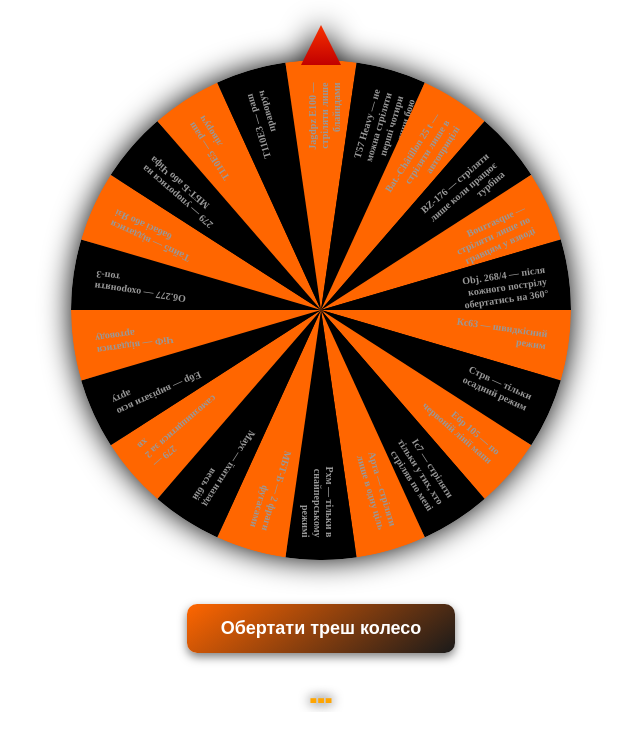
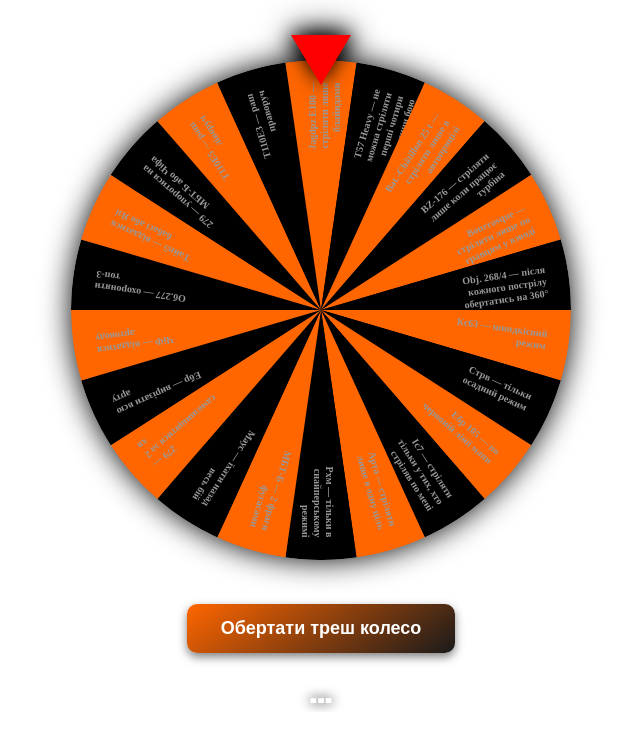
Before and after one commit to SaxonUA/wot, a plain HTML site: page index.html in a window 1280 px wide. Shown: the whole page, without its empty margins (319-959 px from the left). Drawn offline with Linux system fonts and the light colour scheme.

Commit message:
Update index.html

```diff
--- a/index.html
+++ b/index.html
@@ -28,17 +28,18 @@
       border-radius: 50%;
     }
 
-    .arrow-style {
+    .arrow {
       position: absolute;
-      top: -35px;
+      top: -25px;
       left: 50%;
-      transform: translateX(-50%);
-      width: 40px;
-      height: 40px;
-      background: linear-gradient(to bottom, #f83000, #c10000);
-      clip-path: polygon(50% 0%, 0% 100%, 100% 100%);
-      filter: drop-shadow(0 0 8px #330000);
+      transform: translateX(-50%) rotate(180deg);
+      width: 0;
+      height: 0;
+      border-left: 30px solid transparent;
+      border-right: 30px solid transparent;
+      border-bottom: 50px solid red;
       z-index: 100;
+      filter: drop-shadow(0 0 10px #000);
     }
 
     button {
@@ -63,19 +64,19 @@
     .result {
       margin-top: 20px;
       font-size: 32px;
-      color: #ffa500;
+      color: #ffffff;
       text-shadow: 0 0 12px black;
     }
 
     @keyframes shake {
-      0%   { transform: translateX(-50%) rotate(0deg); }
-      25%  { transform: translateX(-50%) rotate(2deg); }
-      50%  { transform: translateX(-50%) rotate(-2deg); }
-      75%  { transform: translateX(-50%) rotate(1deg); }
-      100% { transform: translateX(-50%) rotate(0deg); }
+      0%   { transform: translateX(-50%) rotate(180deg); }
+      25%  { transform: translateX(-50%) rotate(182deg); }
+      50%  { transform: translateX(-50%) rotate(178deg); }
+      75%  { transform: translateX(-50%) rotate(181deg); }
+      100% { transform: translateX(-50%) rotate(180deg); }
     }
 
-    .arrow-style.shake {
+    .arrow.shake {
       animation: shake 0.4s ease-in-out;
     }
   </style>
@@ -83,7 +84,7 @@
 <body>
   <div class="wheel-wrapper">
     <canvas id="trashWheel" width="500" height="500"></canvas>
-    <div class="arrow-style" id="arrow"></div>
+    <div class="arrow"></div>
   </div>
   <button onclick="spin()">Обертати треш колесо</button>
   <div class="result" id="result">...</div>
@@ -197,7 +198,7 @@
           document.getElementById("result").textContent = items[resultIndex];
           spinning = false;
 
-          const arrow = document.getElementById('arrow');
+          const arrow = document.querySelector('.arrow');
           arrow.classList.add('shake');
           setTimeout(() => arrow.classList.remove('shake'), 400);
         }
```
